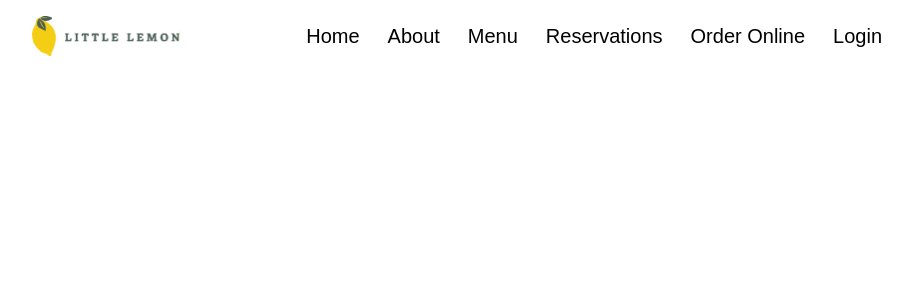
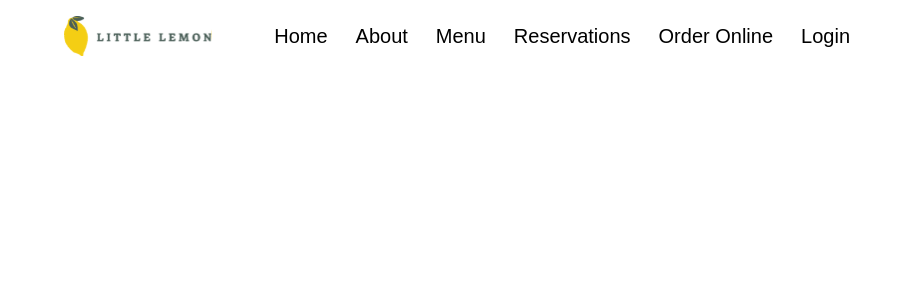
Before and after one commit to dev-anurag-singh/Little-Lemon, a React (Create React App) app: page / in a window 1280 px wide. Shown: the top 300 px of the page, without its empty margins (183-1095 px from the left). Built offline with nearby package versions, Linux system fonts and the light colour scheme.

Commit message:
added default values for container

```diff
--- a/tailwind.config.js
+++ b/tailwind.config.js
@@ -5,10 +5,10 @@ module.exports = {
     container: {
       center: true,
       screens: {
-        sm: '640px',
-        md: '728px',
+        sm: '100%',
         lg: '850px',
       },
+      padding: '2rem',
     },
     extend: {
       fontFamily: {
```
